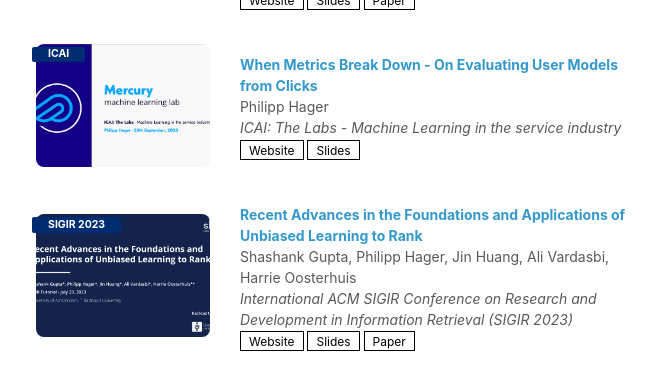
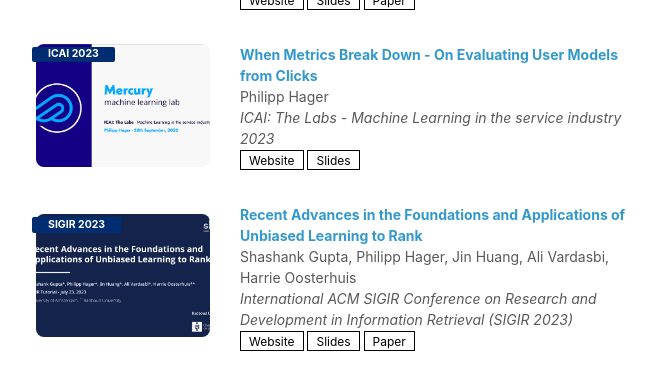
Before and after one commit to philipphager/philipphager.github.io, a Jekyll site: the page built from index.md, in a window 1280 px wide and 900 px high, scrolled down 965 px, cut to the strip 429-819 px from the top of the window. Shown: the whole strip, without its empty margins (454-1110 px from the left). Built offline with Jekyll 4.4.1, drawn with Linux system fonts in a browser that asks for light colours; nearby versions of some CDN libraries; a style sheet for code colours, icons or effects is not loaded; our own code applies the rules of GitHub Pages for plain Markdown files.

Commit message:
Update talks.yml

```diff
--- a/_data/talks.yml
+++ b/_data/talks.yml
@@ -21,8 +21,8 @@ main:
 
   - title: "When Metrics Break Down - On Evaluating User Models from Clicks"
     authors: Philipp Hager
-    conference_short: ICAI
-    conference: "ICAI: The Labs - Machine Learning in the service industry"
+    conference_short: ICAI 2023
+    conference: "ICAI: The Labs - Machine Learning in the service industry 2023"
     slides: /assets/talks/2023-09-28-mmll-icai.pdf
     website: https://icai.ai/event/icai-the-labs-machine-learning-in-the-service-industry/
     bibtex:
```
